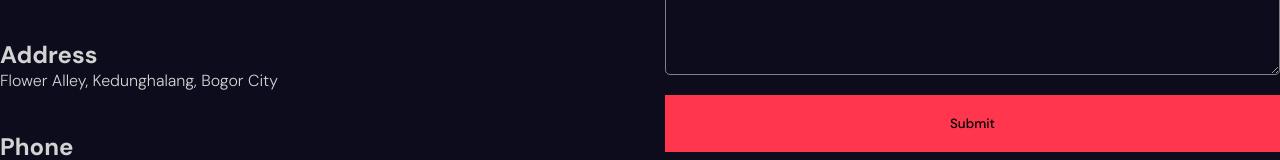
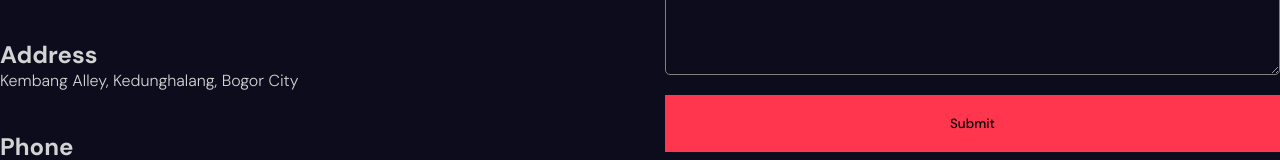
Before and after one commit to askara22/portfolio, a React (Vite) app: page / in a window 1280 px wide. Shown: the part 5408-5568 px from the top of the page. Built offline with nearby package versions, Linux system fonts and the light colour scheme.

Commit message:
fix alley

```diff
--- a/src/components/contact/Contact.jsx
+++ b/src/components/contact/Contact.jsx
@@ -54,7 +54,7 @@ const Contact = () => {
 			</motion.div>
 			<motion.div className="item" variants={variants}>
 				<h2>Address</h2>
-				<span>Flower Alley, Kedunghalang, Bogor City</span>
+				<span>Kembang Alley, Kedunghalang, Bogor City</span>
 			</motion.div>
 			<motion.div className="item" variants={variants}>
 				<h2>Phone</h2>
```
